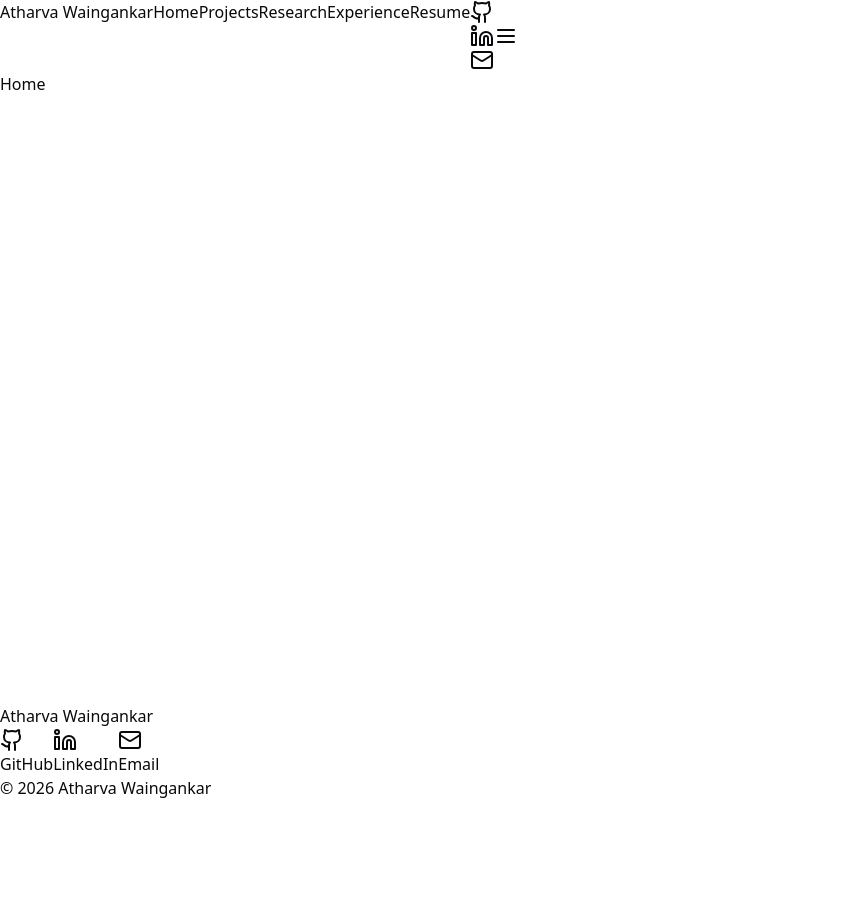
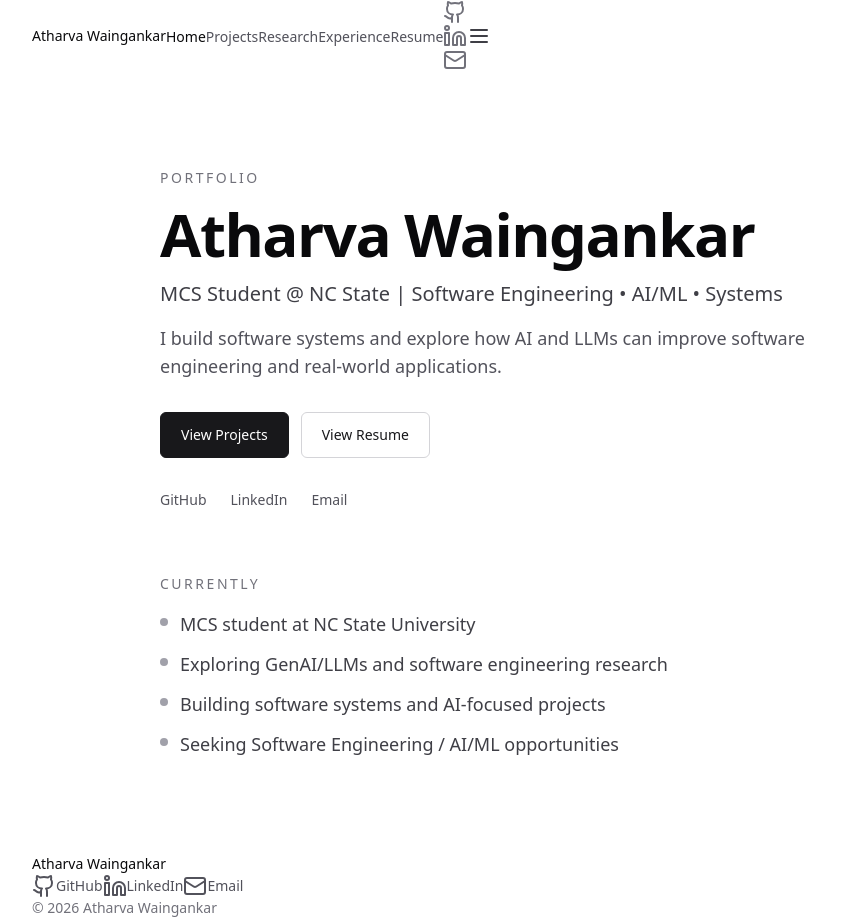
Before and after one commit to AtharvaW195/Portfolio, a Next.js app: page / in a window 1280 px wide. Shown: the whole page, without its empty margins (0-867 px from the left). Before the commit the page ends 800 px from the top, so only its background shows below. Built offline with nearby package versions, Linux system fonts and the light colour scheme.

Commit message:
Added Homepage

```diff
--- a/app/page.tsx
+++ b/app/page.tsx
@@ -1,3 +1,73 @@
+import Link from 'next/link';
+import { links } from '@/data/links';
+
+const currentItems = [
+  'MCS student at NC State University',
+  'Exploring GenAI/LLMs and software engineering research',
+  'Building software systems and AI-focused projects',
+  'Seeking Software Engineering / AI/ML opportunities'
+];
+
 export default function HomePage() {
-  return <main><h1>Home</h1></main>;
+  return (
+    <main className="mx-auto flex w-full max-w-5xl flex-col gap-16 px-4 py-16 sm:px-6 lg:px-8 lg:py-24">
+      <section className="max-w-3xl space-y-8">
+        <div className="space-y-4">
+          <p className="text-sm font-medium tracking-[0.18em] text-zinc-500 uppercase">
+            Portfolio
+          </p>
+          <h1 className="text-4xl font-semibold tracking-tight text-zinc-950 sm:text-5xl lg:text-6xl">
+            Atharva Waingankar
+          </h1>
+          <p className="max-w-2xl text-lg leading-8 text-zinc-700 sm:text-xl">
+            MCS Student @ NC State | Software Engineering • AI/ML • Systems
+          </p>
+          <p className="max-w-2xl text-base leading-7 text-zinc-600 sm:text-lg">
+            I build software systems and explore how AI and LLMs can improve software engineering and real-world applications.
+          </p>
+        </div>
+
+        <div className="flex flex-col gap-3 sm:flex-row">
+          <Link
+            href="/projects"
+            className="inline-flex items-center justify-center rounded-md border border-zinc-900 bg-zinc-900 px-5 py-3 text-sm font-medium text-white transition-colors hover:bg-zinc-800"
+          >
+            View Projects
+          </Link>
+          <Link
+            href="/resume"
+            className="inline-flex items-center justify-center rounded-md border border-zinc-300 px-5 py-3 text-sm font-medium text-zinc-900 transition-colors hover:border-zinc-400 hover:bg-zinc-50"
+          >
+            View Resume
+          </Link>
+        </div>
+
+        <div className="flex flex-wrap gap-x-6 gap-y-3 text-sm font-medium text-zinc-600">
+          <a className="transition-colors hover:text-zinc-950" href={links.github} target="_blank" rel="noreferrer">
+            GitHub
+          </a>
+          <a className="transition-colors hover:text-zinc-950" href={links.linkedin} target="_blank" rel="noreferrer">
+            LinkedIn
+          </a>
+          <a className="transition-colors hover:text-zinc-950" href={`mailto:${links.email}`}>
+            Email
+          </a>
+        </div>
+      </section>
+
+      <section className="max-w-2xl space-y-4">
+        <h2 className="text-sm font-medium tracking-[0.18em] text-zinc-500 uppercase">
+          Currently
+        </h2>
+        <ul className="space-y-3 text-base leading-7 text-zinc-700 sm:text-lg">
+          {currentItems.map((item) => (
+            <li key={item} className="flex gap-3">
+              <span className="mt-2 h-2 w-2 rounded-full bg-zinc-400" aria-hidden="true" />
+              <span>{item}</span>
+            </li>
+          ))}
+        </ul>
+      </section>
+    </main>
+  );
 }
```
